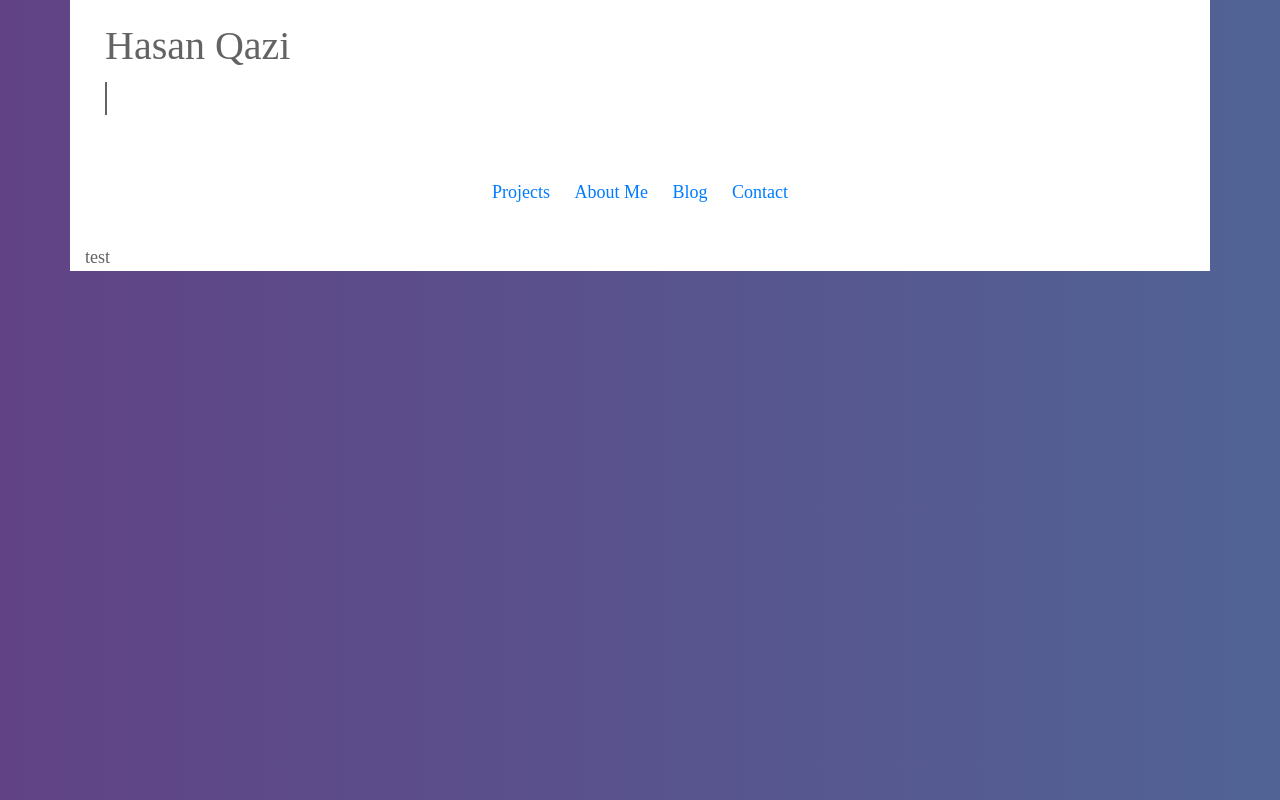
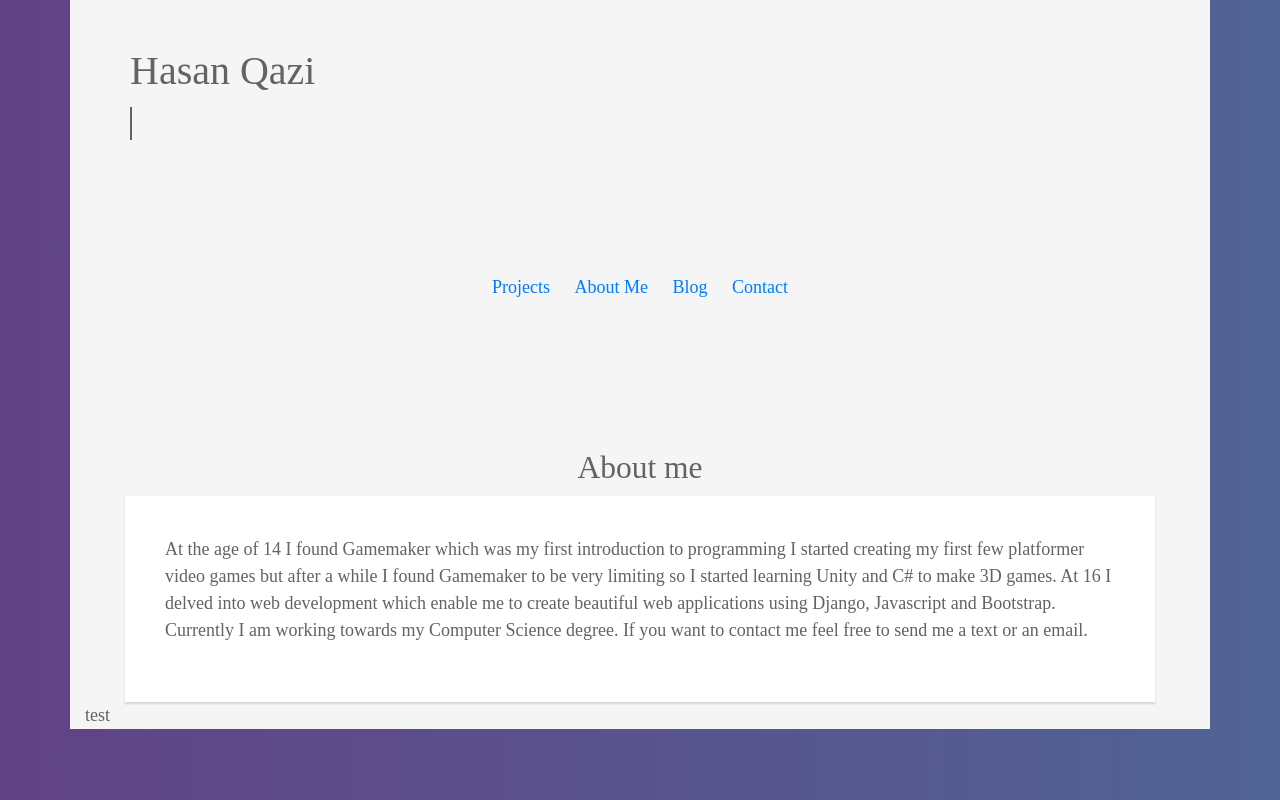
Before and after one commit to hasanqazi/django-portfolio, a Django app: page / in a window 1280 px wide. Run offline with Django 3.2, Linux system fonts and the light colour scheme; some libraries are stand-ins or nearby versions.

Commit message:
Styling - About me

```diff
--- a/assets/styles.css
+++ b/assets/styles.css
@@ -21,7 +21,7 @@ body {
 .tabs {
   display: table;
   margin: 0 auto;
-  padding: 20px 0px 20px 0px;
+  padding: 20px 0px 130px 0px;
 }
 
 li {
@@ -31,14 +31,15 @@ li {
 }
 
 .container {
-  background: white;
+  background: rgb(245, 245, 245);
   position: relative;
   top: -22px;
 }
 
 .info p {
-  padding: 20px;
+  padding: 45px;
   font-size: 40px;
+  height: 30vh;
 }
 
 .info p span {
@@ -54,3 +55,15 @@ li {
   font-weight: 400;
   font-size: 30px;
 }
+
+h3 {
+  font-weight: 400;
+  text-align: center;
+}
+
+.about {
+  padding: 40px 40px 40px 40px;
+  margin: 0px 40px 0px 40px;
+  background: white;
+  box-shadow: rgba(0, 0, 0, 0.14) 0px 2px 2px 0px;
+}
--- a/templates/home.html
+++ b/templates/home.html
@@ -17,4 +17,16 @@
     <li><a href="{% url 'contact:contactform' %}">Contact</a></li>
   </ul>
 </div>
+<h3>About me</h3>
+<div id="about-me" class="about">
+  <p>
+    At the age of 14 I found Gamemaker which was my first introduction to programming
+    I started creating my first few platformer video games but after a while I found Gamemaker to be
+    very limiting so I started learning Unity and C# to make 3D games. At 16 I delved into
+    web development which enable me to create beautiful web applications using Django, Javascript and
+    Bootstrap. <br />
+    Currently I am working towards my Computer Science degree. If you want to contact me
+    feel free to send me a text or an email.
+  </p>
+</div>
 {% endblock %}
```
